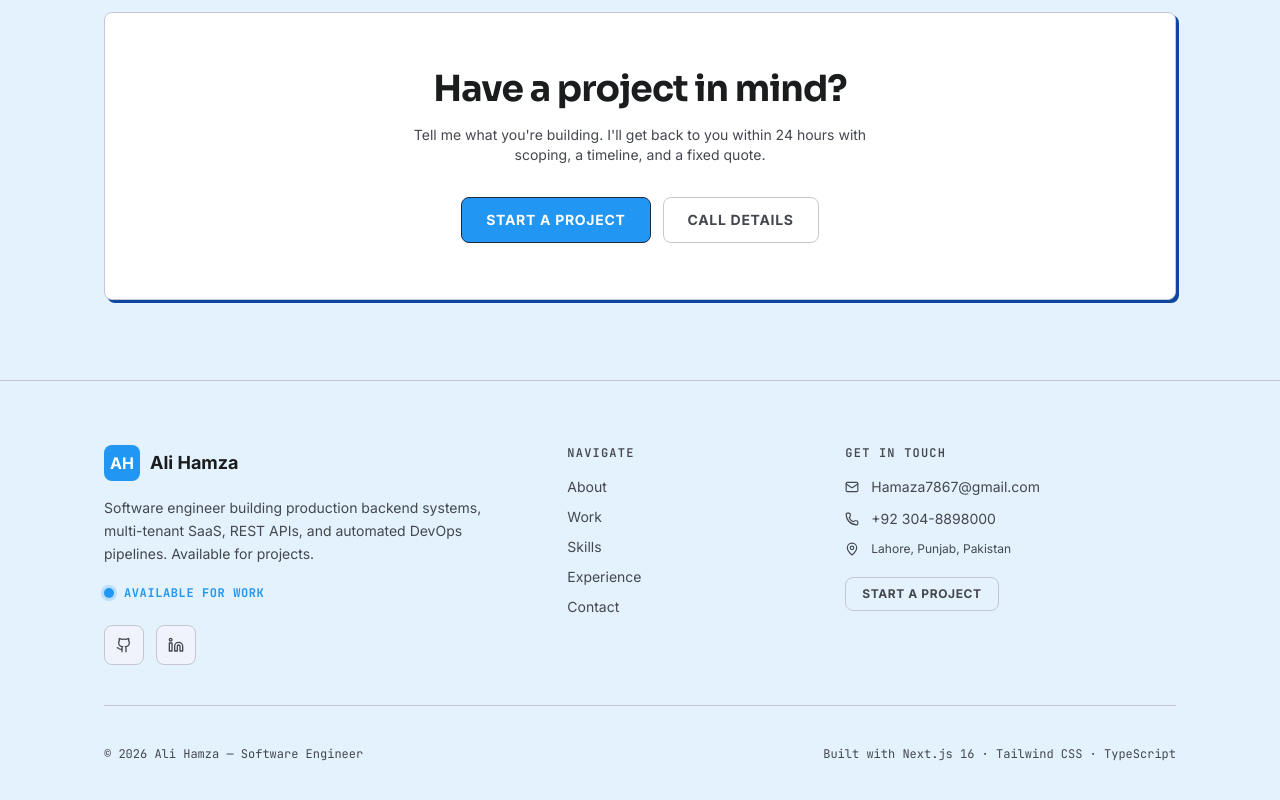
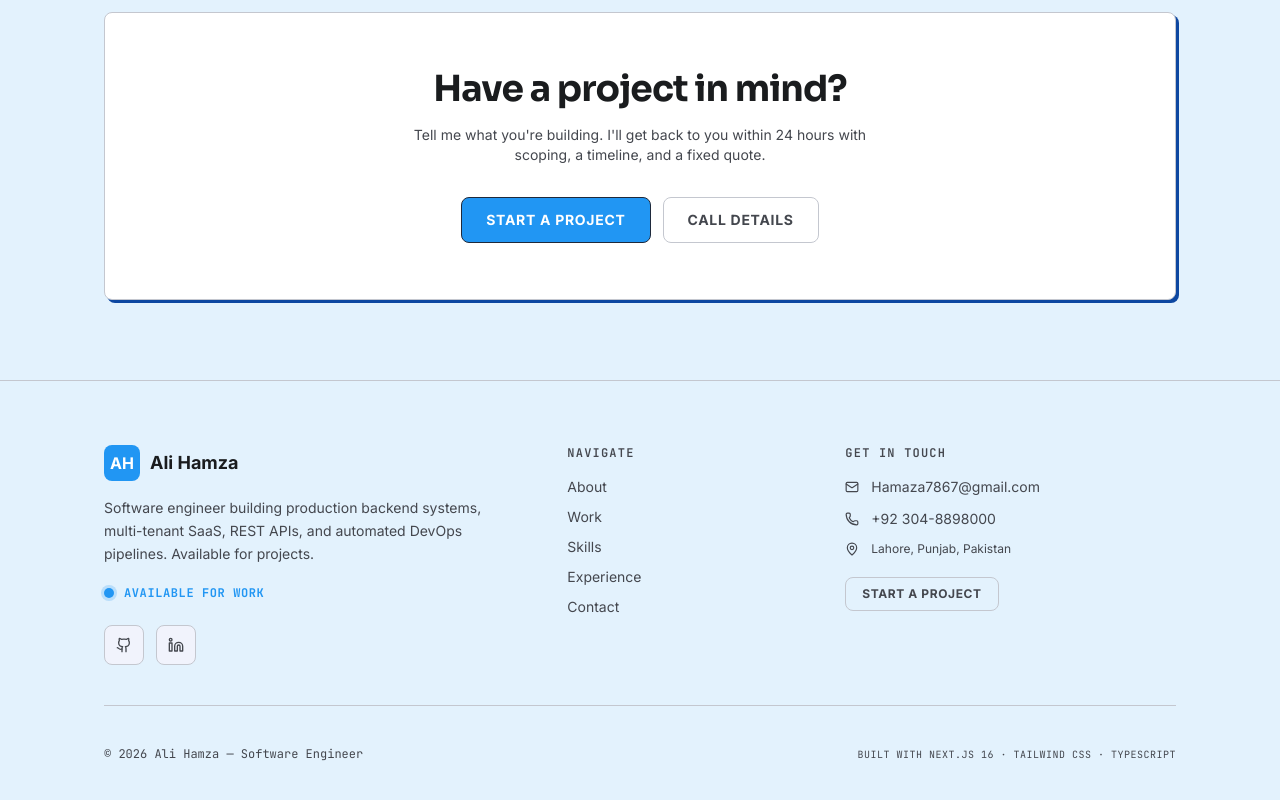
Before and after one commit to hamaza7867/Portfolio, a Next.js app: page / in a window 1280 px wide. Shown: the part 2700-3500 px from the top of the page. Built offline with nearby package versions, Linux system fonts and the light colour scheme.

Commit message:
chore: style footer build specs with font-mono

```diff
--- a/src/components/portfolio/Footer.tsx
+++ b/src/components/portfolio/Footer.tsx
@@ -88,8 +88,8 @@ export default function Footer() {
         </div>
         <hr className="my-10" style={{ borderColor: 'var(--border-variant)' }} />
         <div className="flex flex-col items-center justify-between gap-3 text-xs sm:flex-row" style={{ color: 'var(--text-secondary)' }}>
-          <p className="mono">&copy; {new Date().getFullYear()} Ali Hamza — Software Engineer</p>
-          <p className="mono">Built with Next.js 16 · Tailwind CSS · TypeScript</p>
+          <p className="font-mono">&copy; {new Date().getFullYear()} Ali Hamza — Software Engineer</p>
+          <p className="font-mono text-[10px] tracking-wider uppercase">Built with Next.js 16 · Tailwind CSS · TypeScript</p>
         </div>
       </div>
     </footer>
```
